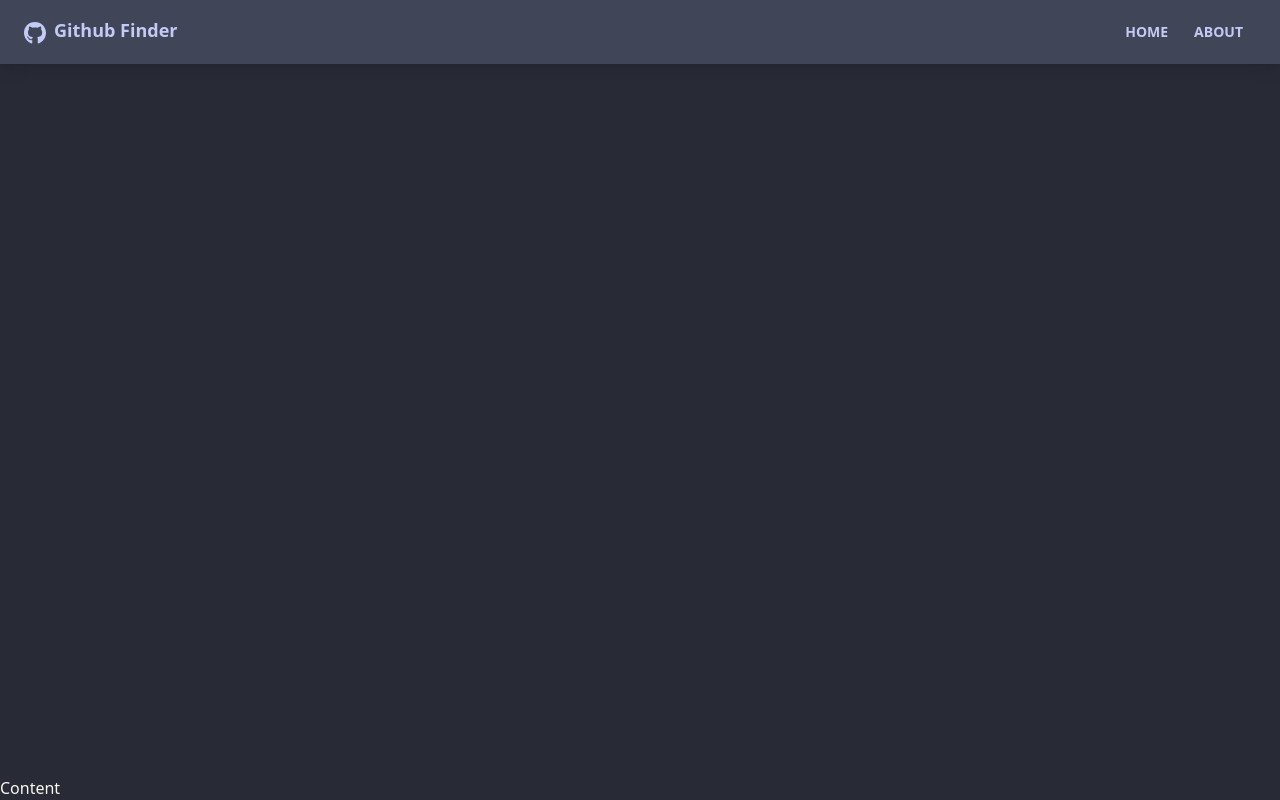
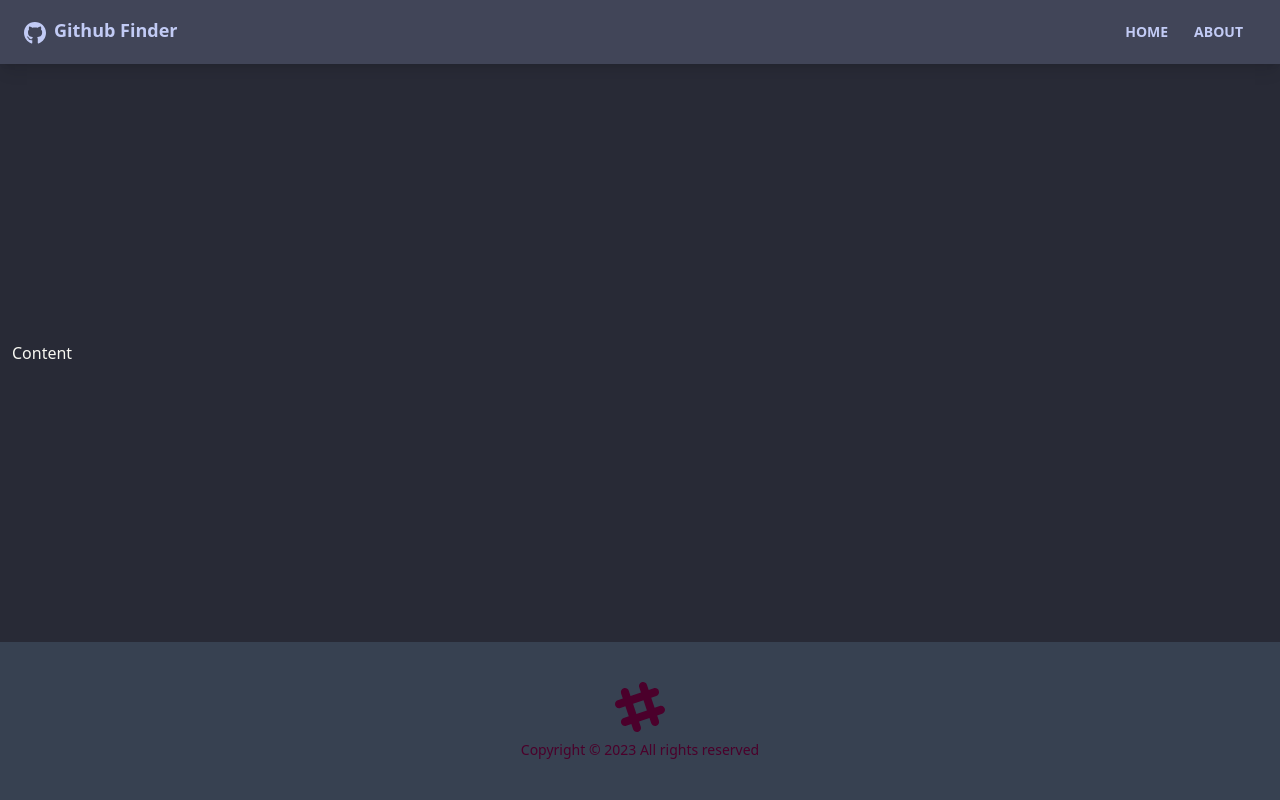
Before and after one commit to CarlaSlattery/Github-finder, a React (Vite) app: page / in a window 1280 px wide. Built offline with nearby package versions, Linux system fonts and the light colour scheme.

Commit message:
main layout components completed

```diff
--- a/src/App.jsx
+++ b/src/App.jsx
@@ -1,5 +1,6 @@
 import { BrowserRouter as Router, Route } from "react-router-dom";
 import Navbar from "./components/Navbar";
+import Footer from "./components/Footer";
 import reactLogo from "./assets/react.svg";
 
 function App() {
@@ -8,7 +9,8 @@
       <div className="flex flex-col justify-between h-screen">
         <Navbar />
 
-        <main>Content</main>
+        <main className="container mx-auto px-3 pb-12">Content</main>
+        <Footer />
       </div>
     </Router>
   );
--- /dev/null
+++ b/src/components/Footer.jsx
@@ -0,0 +1,25 @@
+
+
+function Footer() {
+    const footerYear = new Date().getFullYear()
+  return (
+    <footer className="footer p-10 bg-gray-700 text-primary-content footer-center">
+      <div>
+        <svg
+          width="50"
+          height="50"
+          viewBox="0 0 24 24"
+          xmlns="http://www.w3.org/2000/svg"
+          fillRule="evenodd"
+          clipRule="evenodd"
+          className="inline-block fill-current"
+        >
+          <path d="M22.672 15.226l-2.432.811.841 2.515c.33 1.019-.209 2.127-1.23 2.456-1.15.325-2.148-.321-2.463-1.226l-.84-2.518-5.013 1.677.84 2.517c.391 1.203-.434 2.542-1.831 2.542-.88 0-1.601-.564-1.86-1.314l-.842-2.516-2.431.809c-1.135.328-2.145-.317-2.463-1.229-.329-1.018.211-2.127 1.231-2.456l2.432-.809-1.621-4.823-2.432.808c-1.355.384-2.558-.59-2.558-1.839 0-.817.509-1.582 1.327-1.846l2.433-.809-.842-2.515c-.33-1.02.211-2.129 1.232-2.458 1.02-.329 2.13.209 2.461 1.229l.842 2.515 5.011-1.677-.839-2.517c-.403-1.238.484-2.553 1.843-2.553.819 0 1.585.509 1.85 1.326l.841 2.517 2.431-.81c1.02-.33 2.131.211 2.461 1.229.332 1.018-.21 2.126-1.23 2.456l-2.433.809 1.622 4.823 2.433-.809c1.242-.401 2.557.484 2.557 1.838 0 .819-.51 1.583-1.328 1.847m-8.992-6.428l-5.01 1.675 1.619 4.828 5.011-1.674-1.62-4.829z"></path>
+        </svg>
+        <p>Copyright &copy; {footerYear} All rights reserved</p>
+      </div>
+    </footer>
+  );
+}
+
+export default Footer
```
